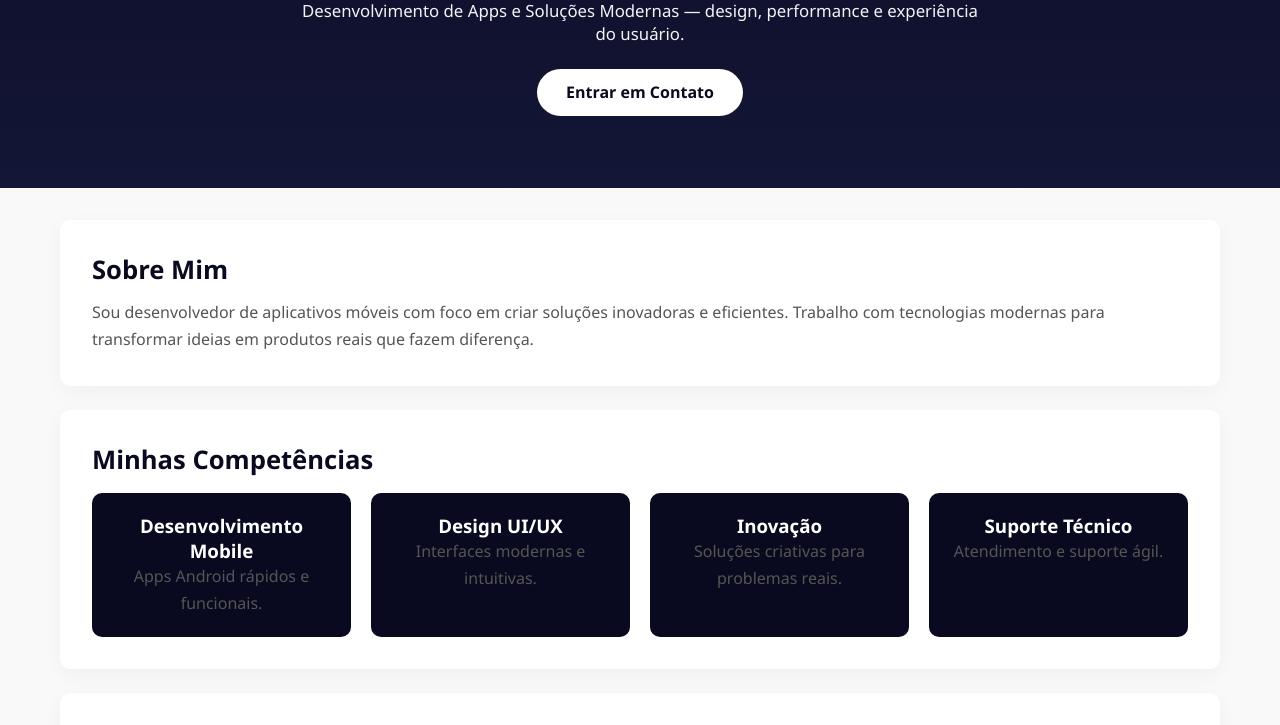
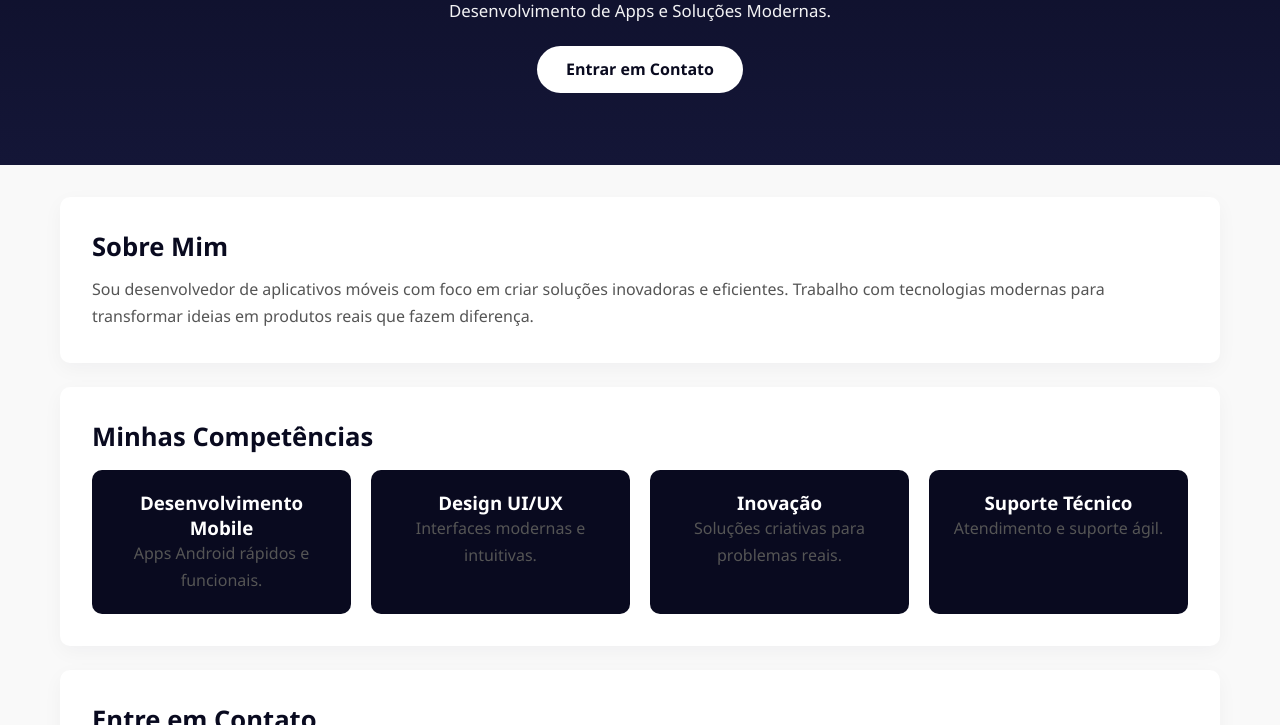
Before and after one commit to thantigrestudio/home, a plain HTML site: page index.html in a window 1280 px wide. Shown: the part 375-1100 px from the top of the page. Drawn offline with Linux system fonts and the light colour scheme.

Commit message:
Update index.html

```diff
--- a/index.html
+++ b/index.html
@@ -210,7 +210,7 @@
         <div class="hero-content" role="region" aria-labelledby="hero-title">
             <img src="STUDIOz.png" alt="ThanTigre Studio Logo" class="logo-img" onerror="this.style.display='none'">
             <h1 id="hero-title">ThanTigre Studio</h1>
-            <p>Desenvolvimento de Apps e Soluções Modernas — design, performance e experiência do usuário.</p>
+            <p>Desenvolvimento de Apps e Soluções Modernas.</p>
             <a class="btn" href="#contact">Entrar em Contato</a>
         </div>
     </section>
```
